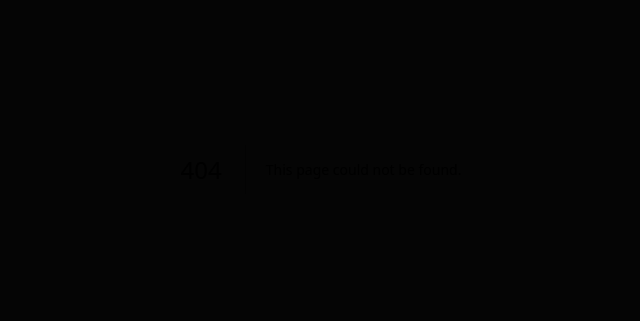
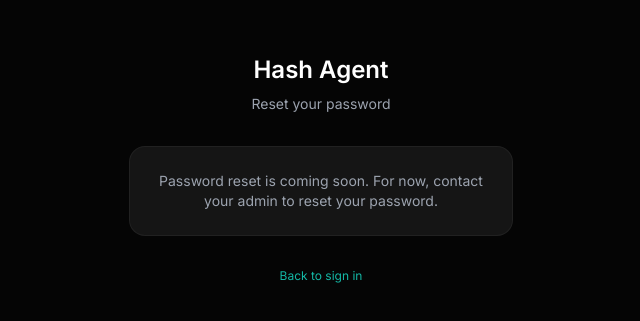
Before and after one commit to TerpTrader/HashAgent, a Next.js app: page /forgot-password in a window 1280 px wide. Before the commit this address had no page. Shown: the part 231-552 px from the top of the page, without its empty margins (319-959 px from the left). Built offline with nearby package versions, Linux system fonts and the light colour scheme.

Commit message:
feat: add forgot password link and stub page

```diff
--- /dev/null
+++ b/app/(auth)/forgot-password/page.tsx
@@ -0,0 +1,28 @@
+import Link from 'next/link'
+
+export const metadata = { title: 'Reset Password' }
+
+export default function ForgotPasswordPage() {
+    return (
+        <div className="min-h-screen bg-background flex items-center justify-center px-4">
+            <div className="w-full max-w-sm space-y-8 text-center">
+                <div>
+                    <Link href="/" className="text-2xl font-semibold text-white">
+                        Hash Agent
+                    </Link>
+                    <p className="text-sm text-muted mt-2">Reset your password</p>
+                </div>
+                <div className="rounded-xl border border-white/5 bg-surface-card p-6">
+                    <p className="text-sm text-muted">
+                        Password reset is coming soon. For now, contact your admin to reset your password.
+                    </p>
+                </div>
+                <p className="text-xs text-muted">
+                    <Link href="/login" className="text-primary hover:underline">
+                        Back to sign in
+                    </Link>
+                </p>
+            </div>
+        </div>
+    )
+}
--- a/app/(auth)/login/page.tsx
+++ b/app/(auth)/login/page.tsx
@@ -92,6 +92,12 @@ function LoginForm() {
                         />
                     </div>
 
+                    <div className="flex justify-end">
+                        <Link href="/forgot-password" className="text-xs text-primary hover:underline">
+                            Forgot password?
+                        </Link>
+                    </div>
+
                     <button
                         type="submit"
                         disabled={loading}
```
